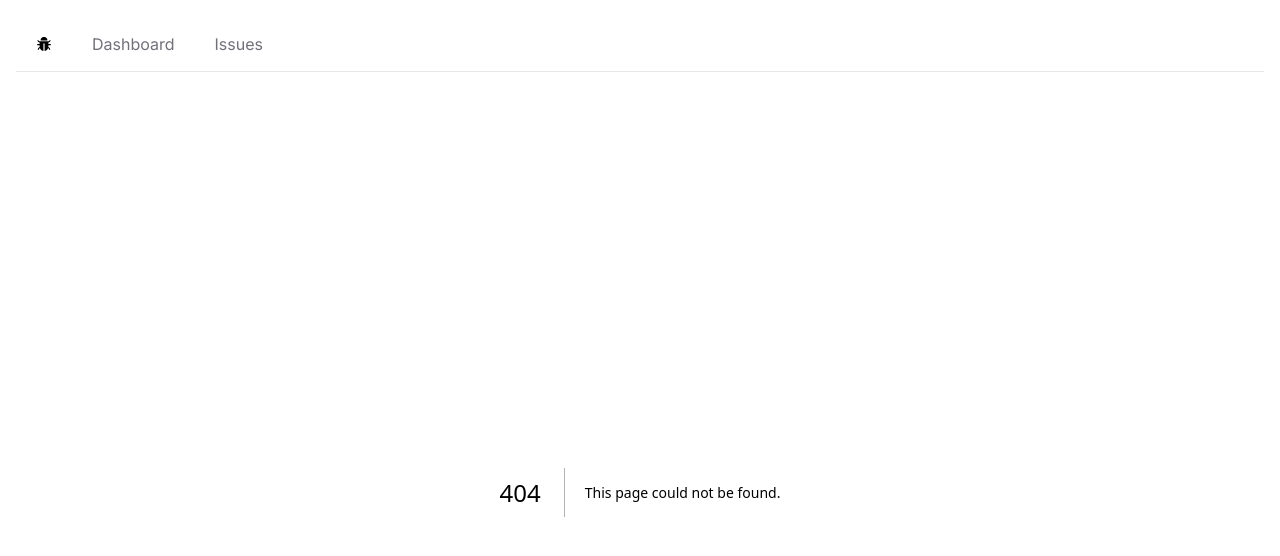
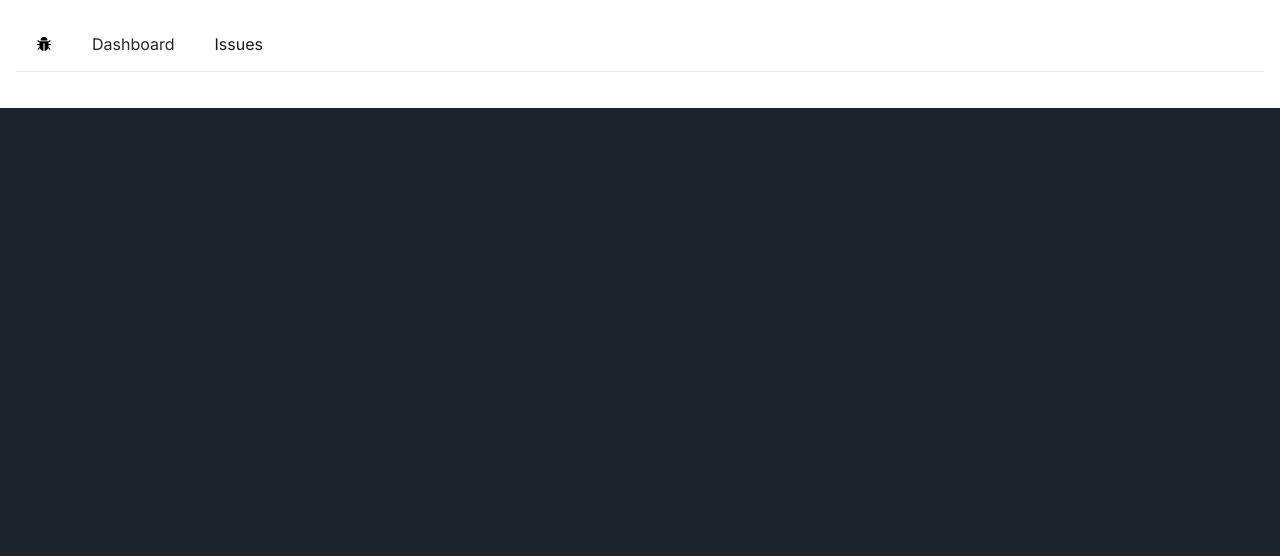
Before and after one commit to vule20/vule20.github.io, a Next.js app: page /issues in a window 1280 px wide. Before the commit this address had no page. Shown: the top 556 px of the page. Built offline with nearby package versions, Linux system fonts and the light colour scheme.

Commit message:
style the active link

```diff
--- a/app/NavBar.tsx
+++ b/app/NavBar.tsx
@@ -1,11 +1,15 @@
+"use client";
 import Link from "next/link";
+import { usePathname } from "next/navigation";
 import React from "react";
 import { AiFillBug } from "react-icons/ai";
+import classnames from "classnames";
 
 const NavBar = () => {
+  const currentPath = usePathname();
   const links = [
     { label: "Dashboard", href: "/" },
-    { label: "Issues", href: "/" },
+    { label: "Issues", href: "/issues" },
   ];
   return (
     <nav className="flex space-x-10 border-b mb-5 px-5 h-14 items-center">
@@ -16,7 +20,11 @@
         {links.map((link) => (
           <Link
             key={link.href}
-            className="text-zinc-500 hover:text-zinc-800"
+            className={classnames({
+              "text-zinc-900": link.href === currentPath,
+              "text-zinc-500": link.href !== currentPath,
+              "hover: text-zinc-800 transition-color": true,
+            })}
             href={link.href}
           >
             {link.label}
--- /dev/null
+++ b/app/issues/page.tsx
@@ -0,0 +1,11 @@
+import React from 'react'
+
+const IssuesPage = () => {
+  return (
+    <div>
+
+    </div>
+  )
+}
+
+export default IssuesPage
--- a/package.json
+++ b/package.json
@@ -9,6 +9,7 @@
     "lint": "next lint"
   },
   "dependencies": {
+    "classnames": "^2.5.1",
     "icons": "^1.0.0",
     "next": "14.0.4",
     "react": "^18",
```
Also changed, not shown: 1 other file (tests, documents, lock files or other folders).
